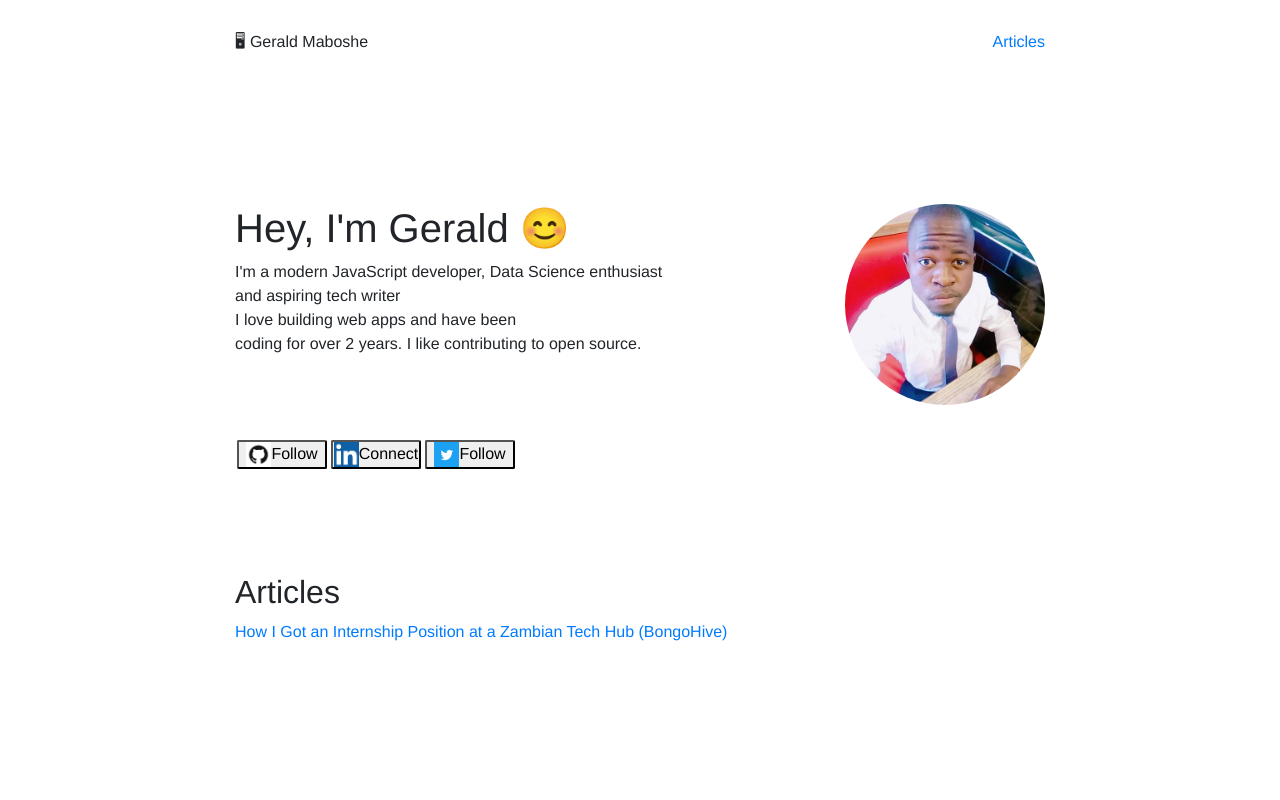
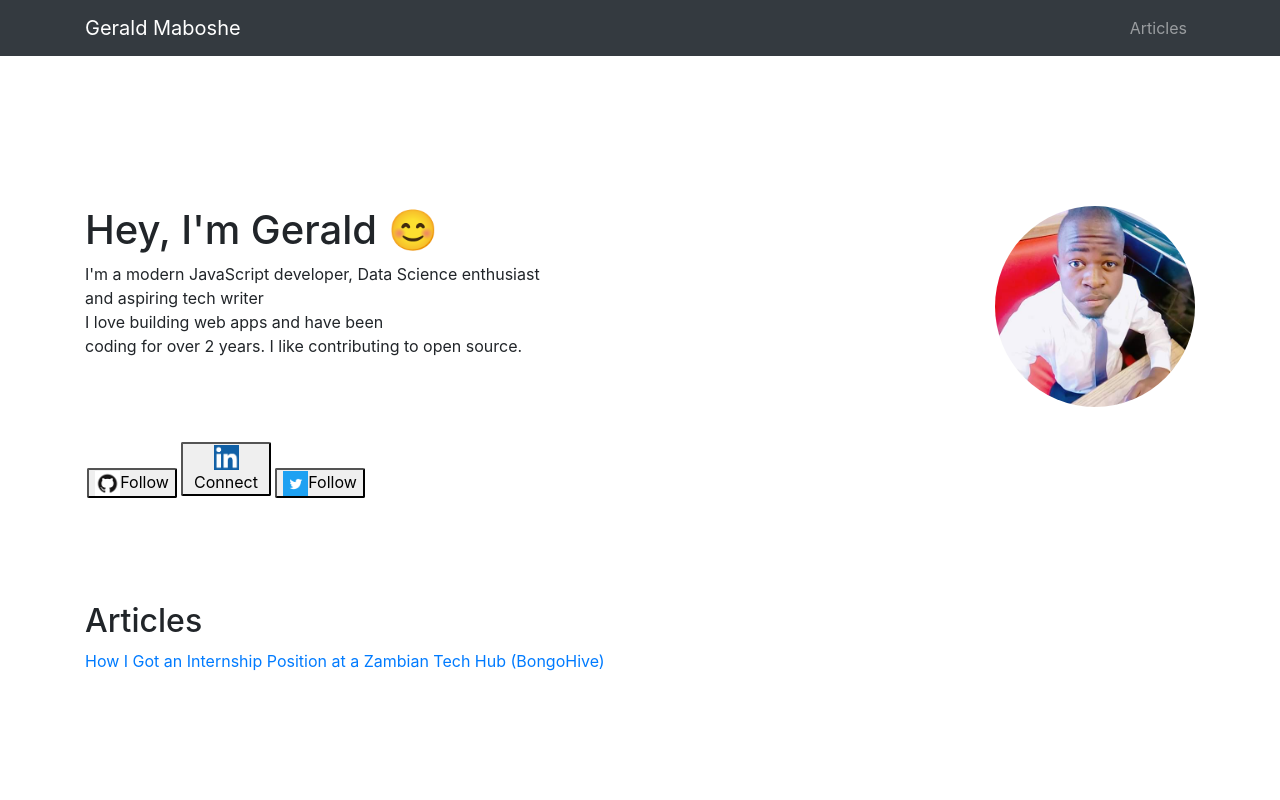
Before and after one commit to geraldmaboshe/geraldmaboshe.dev, a React (Create React App) app: page / in a window 1280 px wide. Shown: the top 800 px of the page. Built offline with nearby package versions, Linux system fonts and the light colour scheme.

Commit message:
added navabar

```diff
--- a/package.json
+++ b/package.json
@@ -3,12 +3,12 @@
   "version": "0.1.0",
   "private": true,
   "dependencies": {
-    "bootstrap": "^4.3.1",
+    "bootstrap": "^4.4.1",
     "react": "^16.8.6",
     "react-dom": "^16.8.6",
     "react-router-dom": "^5.0.1",
     "react-scripts": "3.0.1",
-    "reactstrap": "^8.0.1"
+    "reactstrap": "^8.2.0"
   },
   "scripts": {
     "start": "react-scripts start",
--- a/src/App.css
+++ b/src/App.css
@@ -6,7 +6,6 @@
   body{
     line-height: 1.5;
     margin:0;
-    font-family: "Helvetica Neue", Arial, Helvetica, sans-serif;
     font-size: 16px;
 
   }
--- a/src/App.js
+++ b/src/App.js
@@ -1,5 +1,6 @@
 import React, { Component } from 'react';
 import Container from './components/Container';
+import AppNavBar from './components/AppNavBar';
 import './App.css';
 import 'bootstrap/dist/css/bootstrap.min.css';
 
@@ -7,7 +8,8 @@
 class App extends Component {
   render() {
     return (
-      <div className="App" expand="sm">
+      <div className="App">
+      <AppNavBar />
       <Container />
       </div>
     );
--- /dev/null
+++ b/src/components/AppNavBar.js
@@ -0,0 +1,42 @@
+import React, {Component} from 'react';
+import {
+    Collapse,
+    Navbar,
+    NavbarToggler,
+    NavbarBrand,
+    Nav,
+    NavItem,
+    NavLink,
+    Container
+} from 'reactstrap';
+
+
+class AppNavBar extends Component{
+    state = {
+        isOpen: false
+    }
+
+    toggle =() =>{
+        this.setState({
+            isOpen: !this.state.isOpen
+        });
+    }
+    render(){
+        return(
+            <Navbar color="dark" dark expand="sm" className="mb-5">
+                <Container>
+                    <NavbarBrand href="/">Gerald Maboshe</NavbarBrand>
+                    <NavbarToggler onClick={this.toggle}/>
+                    <Collapse isOpen = {this.state.isOpen} navbar>
+                    <Nav className="ml-auto" navbar>
+                        <NavItem>
+                            <NavLink href="#articles">Articles</NavLink>
+                        </NavItem>
+                    </Nav>
+                    </Collapse>
+                </Container>
+            </Navbar>
+        );
+    }
+}
+export default AppNavBar;
--- a/src/components/Container.js
+++ b/src/components/Container.js
@@ -6,13 +6,7 @@
 
     render() {
         return (
-            <Container expand="sm">
-            <div style={{margin: '30px 150px'}}>
-                <div style={navigation}>
-                    <a>🖥 Gerald Maboshe</a>
-                    <a style={divLink1} href="#articles">Articles</a>
-                     {/* <a style={divLink2} > Subscribe/Contact</a>   */}
-                </div>
+            <Container>
                 <div style={{marginTop:'150px'}}>
                     <h1>Hey, I'm Gerald <span>😊</span>
                     <img style={imgStyle} src="pic.jpg"/>
@@ -83,8 +77,8 @@
                     </form>
                 </div> */}
 
-            </div>
             </Container>
+
 
         );
     }
@@ -108,10 +102,11 @@
  }
 
  const otherLinks = {
-   textDecoration:"none"
+   textDecoration:"none",
   }
  const navigation = {
-     display: 'inline block'
+     display: 'inline block',
+
  }
 
  const followBtns = {
```
Also changed, not shown: 1 other file (tests, documents, lock files or other folders).
